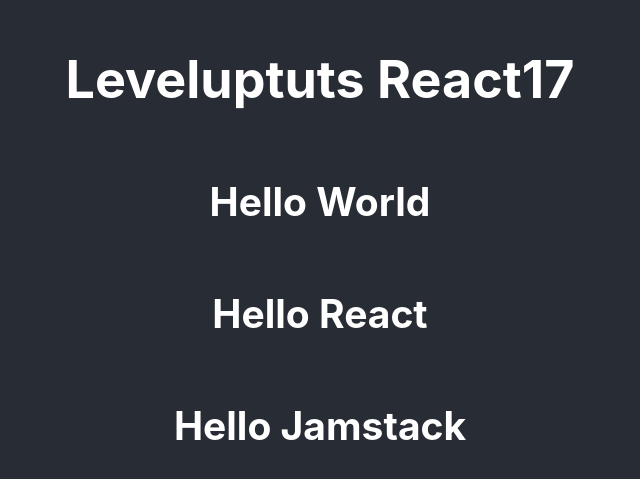
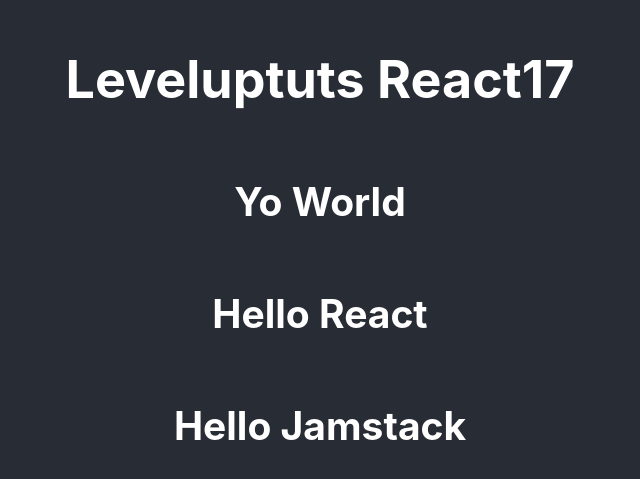
Before and after one commit to Sajakhtar/leveluptuts-react17, a React (Create React App) app: page / in a window 1280 px wide. Shown: the part 153-632 px from the top of the page, without its empty margins (320-960 px from the left). Built offline with nearby package versions, Linux system fonts and the light colour scheme.

Commit message:
dstructure props in hello world component and add a default prop

```diff
--- a/src/App.js
+++ b/src/App.js
@@ -6,7 +6,7 @@
     <div className="App">
       <header className="App-header">
         <h1>Leveluptuts React17</h1>
-        <HelloWorld name="World" />
+        <HelloWorld name="World" greeting="Yo" />
         <HelloWorld name="React" />
         <HelloWorld name="Jamstack" />
       </header>
@@ -14,9 +14,9 @@
   );
 }
 
-function HelloWorld(props) {
+function HelloWorld({ greeting = "Hello", name }) {
   return (
-      <h2>Hello {props.name}</h2>
+      <h2>{greeting} {name}</h2>
   );
 }
 
```
